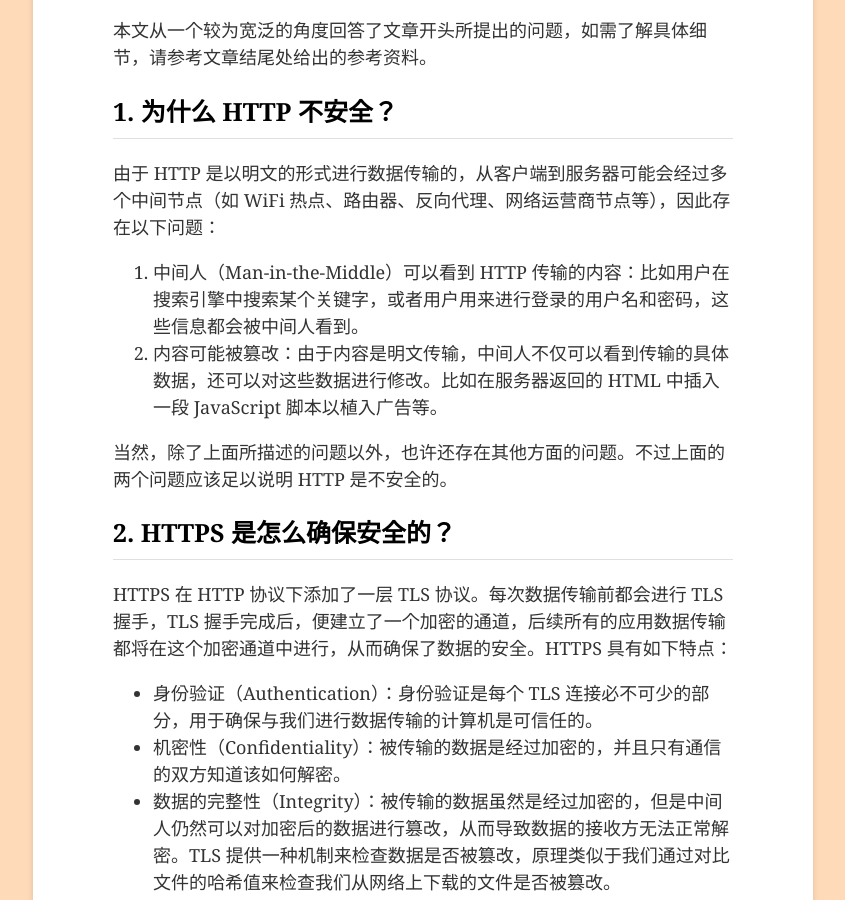
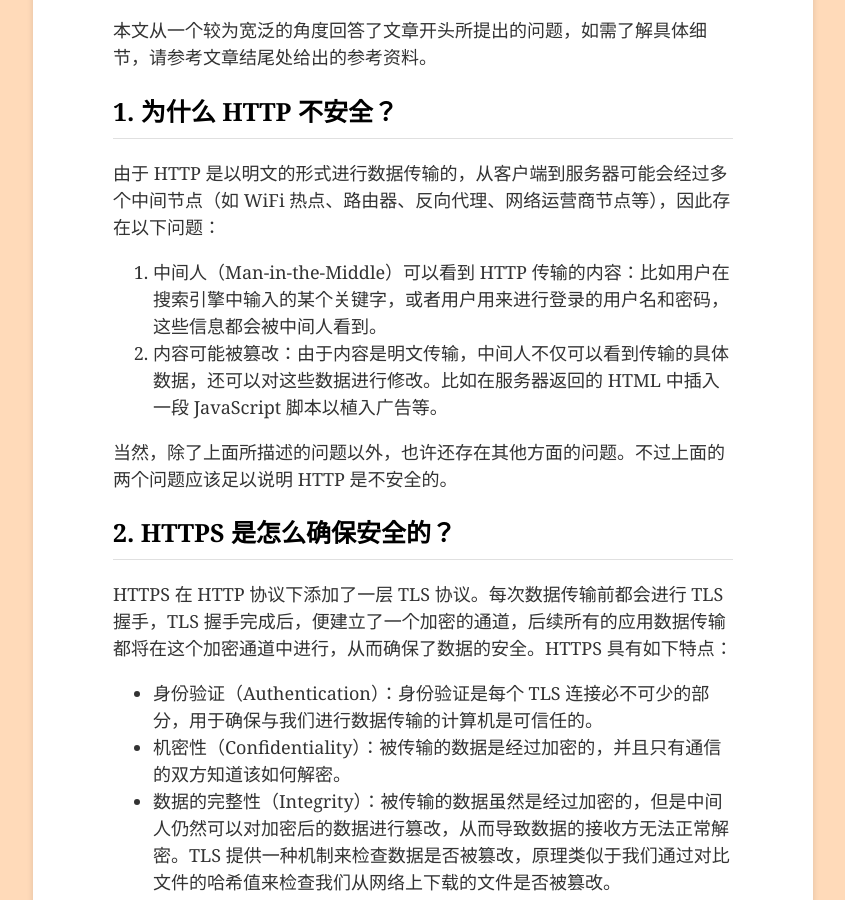
Before and after one commit to john-yuan/blog, a Jekyll site: the page built from _posts/2020-01-18-how-http-works.md, in a window 1280 px wide and 900 px high, scrolled down 407 px. Shown: the whole window, without its empty margins (217-1062 px from the left). Built offline with Jekyll 4.4.1, drawn with Linux system fonts in a browser that asks for light colours.

Commit message:
docs: update the post

```diff
--- a/_posts/2020-01-18-how-http-works.md
+++ b/_posts/2020-01-18-how-http-works.md
@@ -15,7 +15,7 @@ HTTP 协议可以说是目前互联网应用程序中使用最为广泛的协议
 
 由于 HTTP 是以明文的形式进行数据传输的，从客户端到服务器可能会经过多个中间节点（如 WiFi 热点、路由器、反向代理、网络运营商节点等），因此存在以下问题：
 
-1. 中间人（Man-in-the-Middle）可以看到 HTTP 传输的内容：比如用户在搜索引擎中搜索某个关键字，或者用户用来进行登录的用户名和密码，这些信息都会被中间人看到。
+1. 中间人（Man-in-the-Middle）可以看到 HTTP 传输的内容：比如用户在搜索引擎中输入的某个关键字，或者用户用来进行登录的用户名和密码，这些信息都会被中间人看到。
 2. 内容可能被篡改：由于内容是明文传输，中间人不仅可以看到传输的具体数据，还可以对这些数据进行修改。比如在服务器返回的 HTML 中插入一段 JavaScript 脚本以植入广告等。
 
 当然，除了上面所描述的问题以外，也许还存在其他方面的问题。不过上面的两个问题应该足以说明 HTTP 是不安全的。
```
